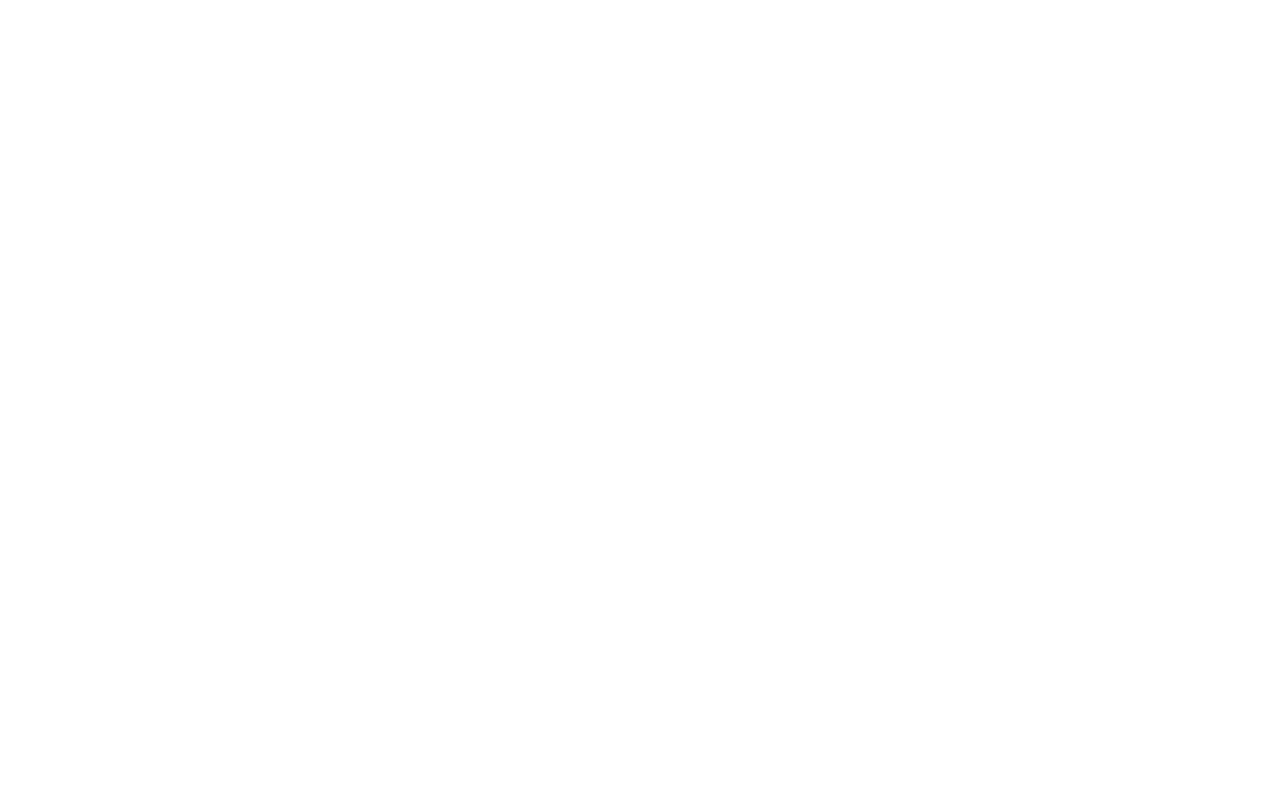
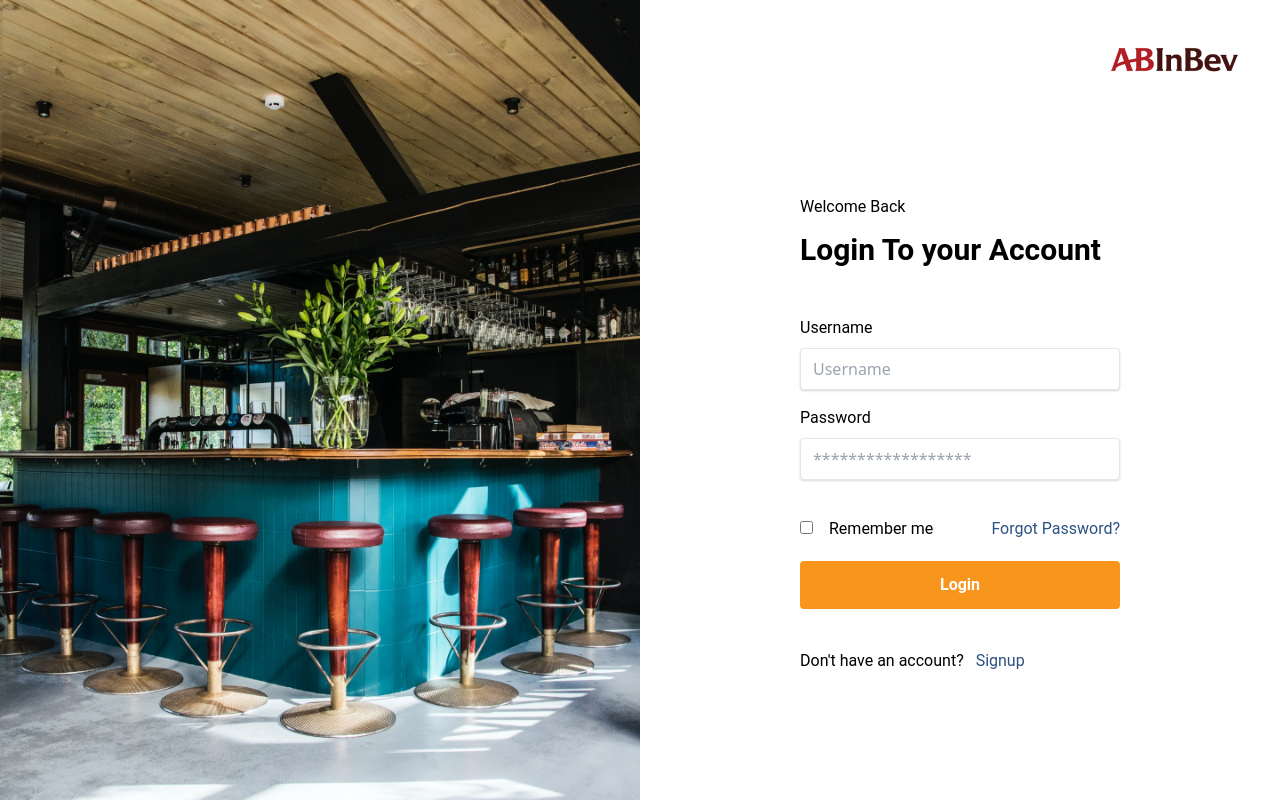
Before and after one commit to clintfidel/Business-Rule, a React (Create React App) app: page / in a window 1280 px wide. Built offline with nearby package versions, Linux system fonts and the light colour scheme.

Commit message:
make login the root route

```diff
--- a/src/index.js
+++ b/src/index.js
@@ -13,7 +13,7 @@
 ReactDOM.render(
   <BrowserRouter>
       <Switch>
-        {/* <Route path="/" component={Home} exact /> */}
+        <Route path="/" component={Login} exact />
         <Route path="/login" component={Login} />
         <Route path="/signup" component={SignUp} />
         <Route path="/dashboard/overview" component={Overview} />
```
